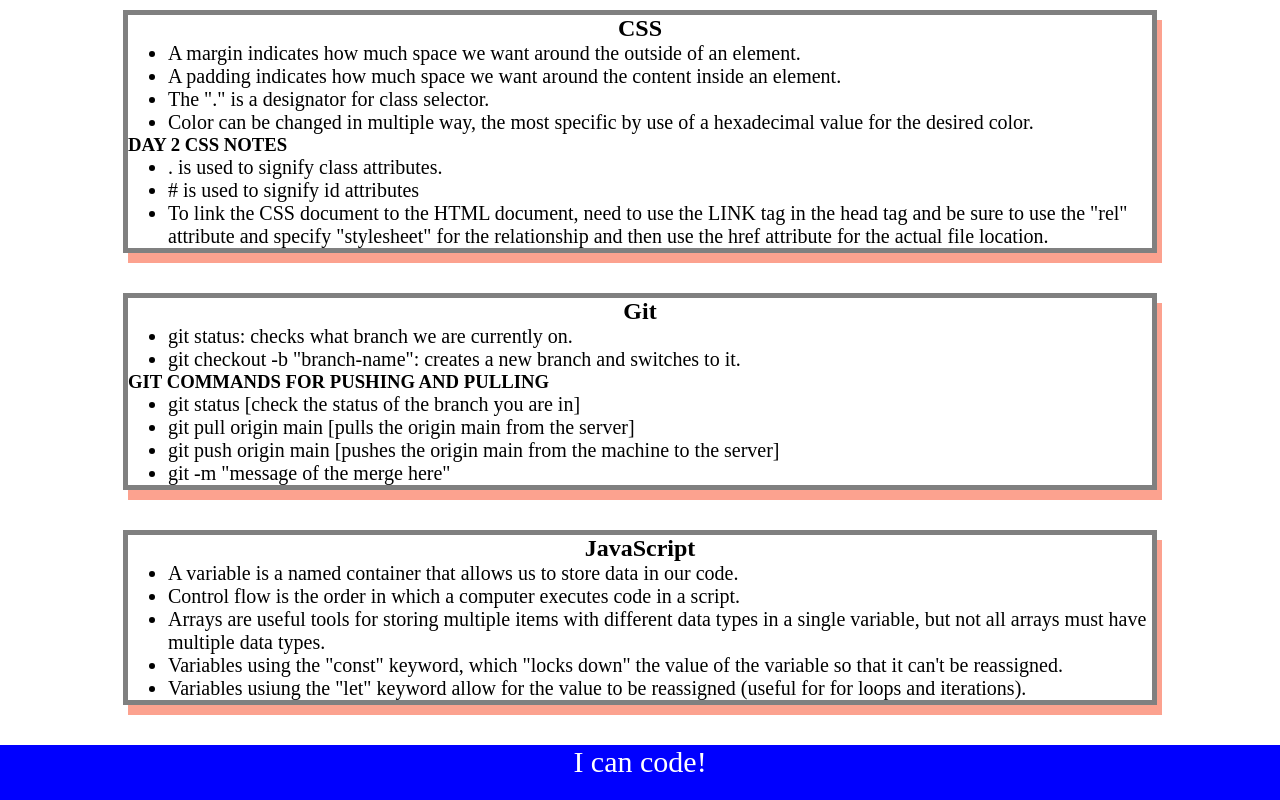
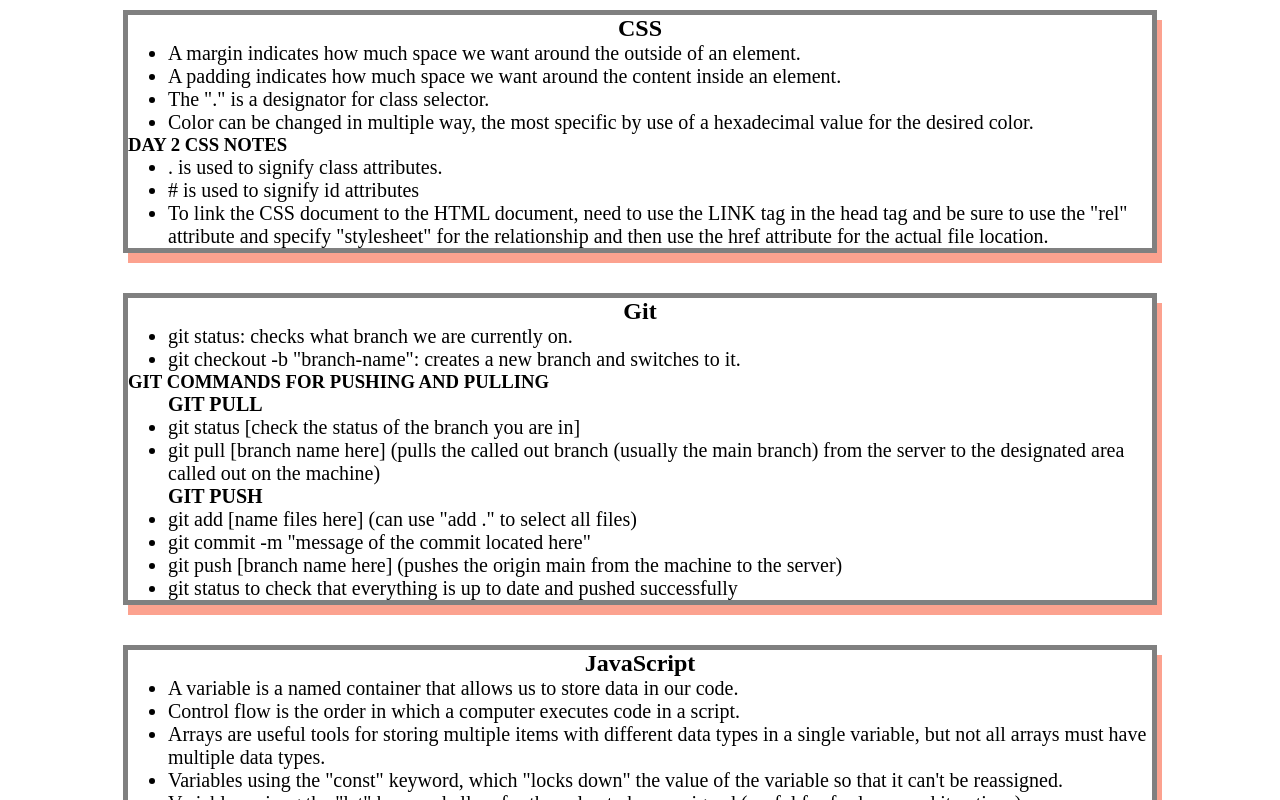
Before and after one commit to ethanboud/prework-study-guide, a plain HTML site: page index.html in a window 1280 px wide. Shown: the part 502-1302 px from the top of the page. Drawn offline with Linux system fonts and the light colour scheme.

Commit message:
more notes

```diff
--- a/index.html
+++ b/index.html
@@ -74,10 +74,14 @@
         <h3>GIT COMMANDS FOR PUSHING AND PULLING</h3>
 
         <ul>
+          <H4>GIT PULL</H4>
           <li>git status [check the status of the branch you are in]</li>
-          <li>git pull origin main [pulls the origin main from the server]</li>
-          <li>git push origin main [pushes the origin main from the machine to the server]
-          <li>git -m "message of the merge here"</li>
+          <li>git pull [branch name here] (pulls the called out branch (usually the main branch) from the server to the designated area called out on the machine)</li>
+          <h4>GIT PUSH</h4>
+          <li>git add [name files here] (can use "add ." to select all files)</li>
+          <li>git commit -m "message of the commit located here"</li>
+          <li>git push [branch name here] (pushes the origin main from the machine to the server)
+          <li>git status to check that everything is up to date and pushed successfully</li>
 
         </ul>
 
```
